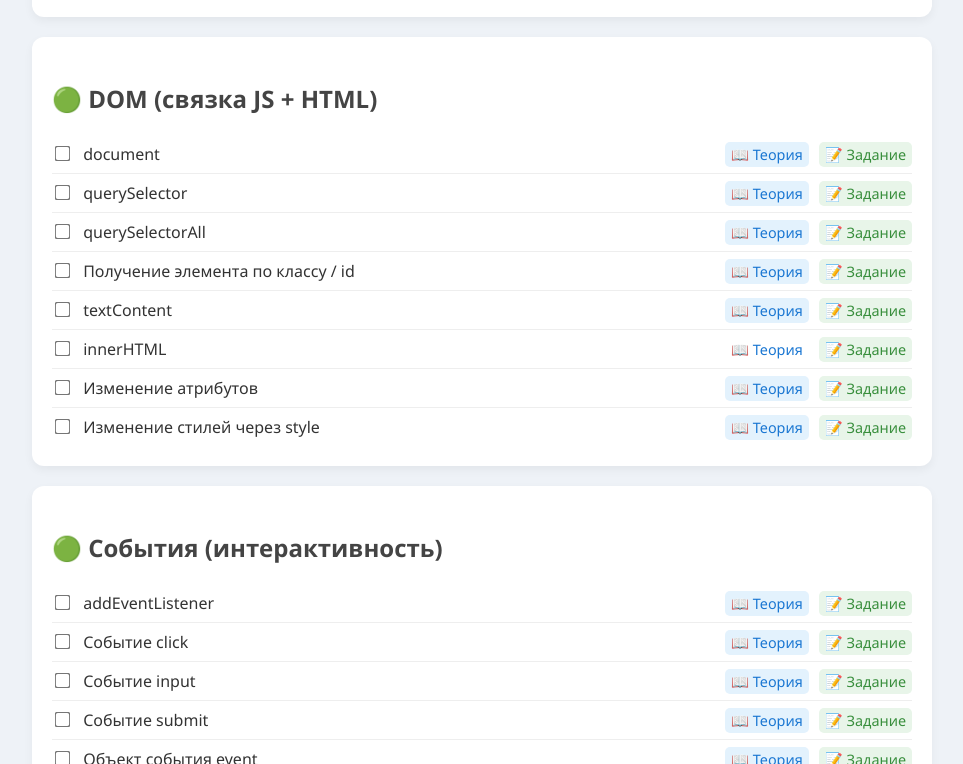
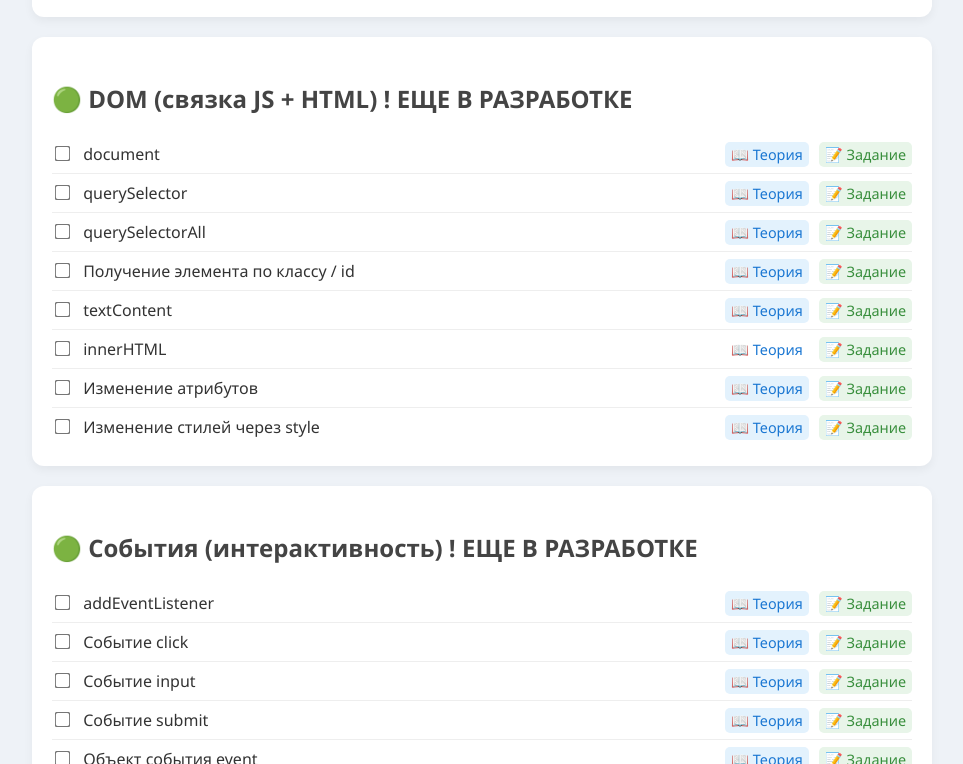
Before and after one commit to Peneksantehnik/js-checklist, a plain HTML site: page index.html in a window 1280 px wide. Shown: the part 756-1520 px from the top of the page, without its empty margins (158-1121 px from the left). Drawn offline with Linux system fonts and the light colour scheme.

Commit message:
Пометка о готовности

```diff
--- a/index.html
+++ b/index.html
@@ -101,7 +101,7 @@
 
       <!-- 🟢 DOM -->
       <section>
-        <h2>🟢 DOM (связка JS + HTML)</h2>
+        <h2>🟢 DOM (связка JS + HTML) ! ЕЩЕ В РАЗРАБОТКЕ</h2>
         <div class="item"><label><input type="checkbox" data-id="document"> document</label>
           <div class="links"><a href="theory-document-js.html" class="teoria">📖 Теория</a><a href="tasks-document-js.html"  class="zadanie">📝 Задание</a></div>
         </div>
@@ -130,7 +130,7 @@
 
       <!-- 🟢 События -->
       <section>
-        <h2>🟢 События (интерактивность)</h2>
+        <h2>🟢 События (интерактивность) ! ЕЩЕ В РАЗРАБОТКЕ</h2>
         <div class="item"><label><input type="checkbox" data-id="addEventListener"> addEventListener</label>
           <div class="links"><a href="https://learn.javascript.ru/introduction-browser-events" target="_blank" class="teoria">📖 Теория</a><a href="#" target="_blank" class="zadanie">📝 Задание</a></div>
         </div>
```
